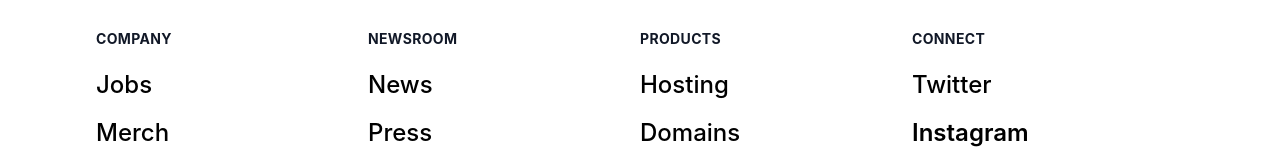
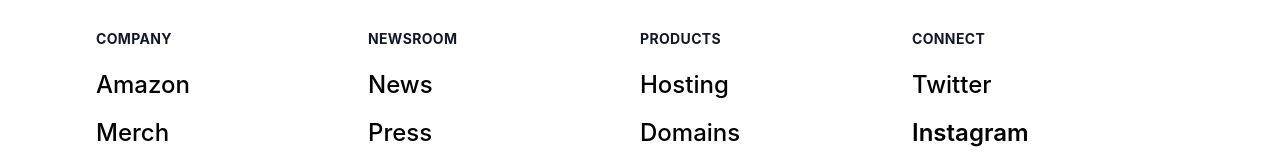
Before and after one commit to Ernestoc14/FBA-RywynWebsite, a Next.js app in the folder rywyn/: page / in a window 1280 px wide. Shown: the part 2280-2440 px from the top of the page. Built offline with nearby package versions, Linux system fonts and the light colour scheme.

Commit message:
Feat: Updating Amazon  Link

```diff
--- a/rywyn/components/Footer.js
+++ b/rywyn/components/Footer.js
@@ -11,9 +11,9 @@ export default function Footer() {
               <li>
                 <a
                   className="hover:text-gray-900 transition-colors duration-200 text-2xl"
-                  href="/"
+                  href="/https://www.amazon.com/stores/RYWYN/page/A6FED9D2-A089-41E9-929B-182FC57722E9?ref_=ast_bln"
                 >
-                  Jobs
+                  Amazon
                 </a>
               </li>
               <li>
```
